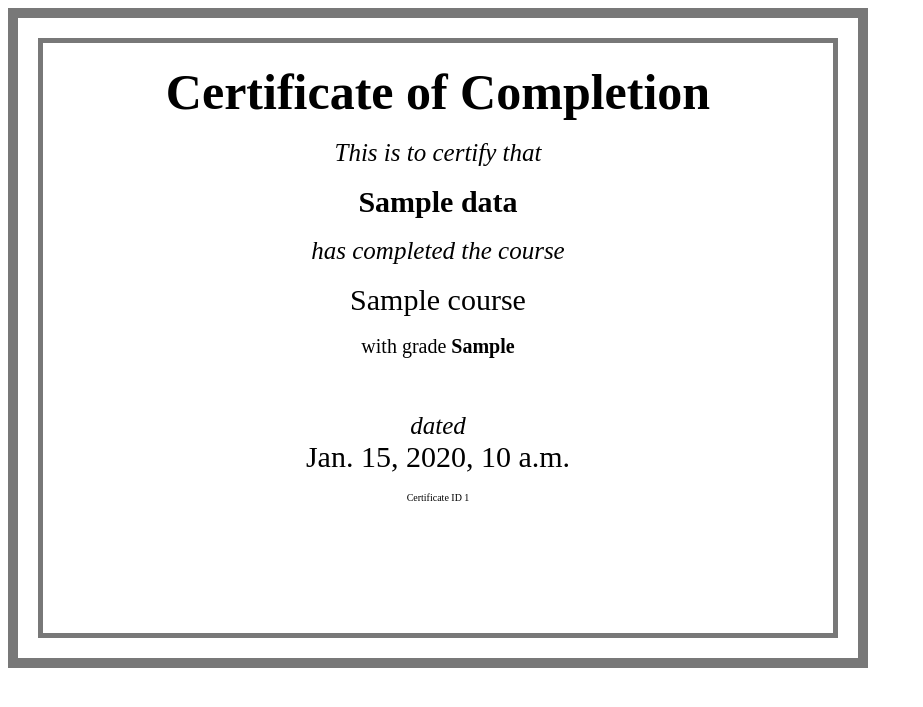
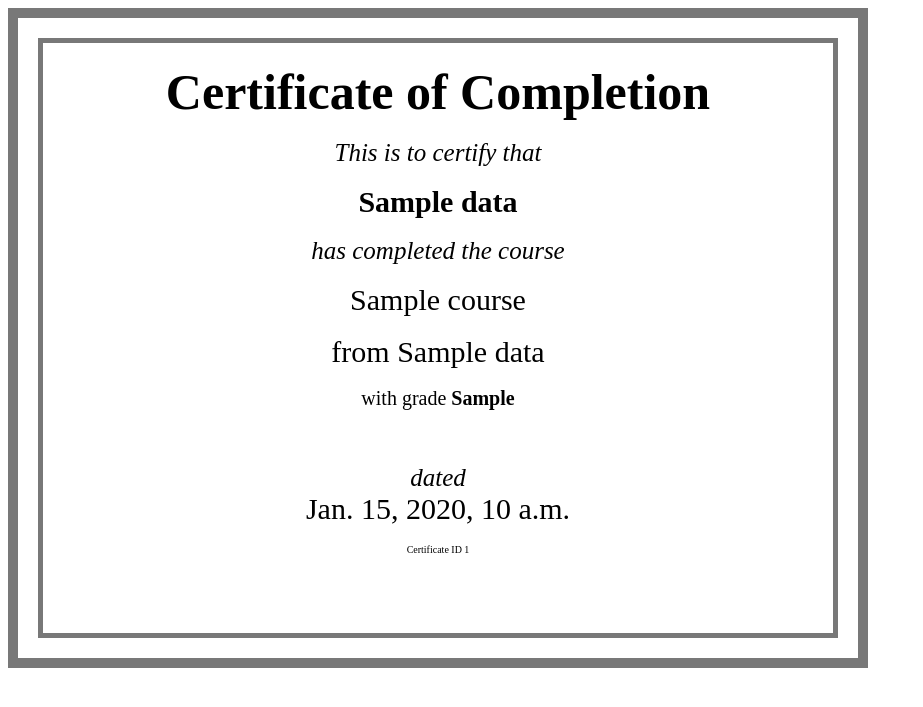
Before and after one commit to Uvaismon/StudentCertifierAPI, a Django app: template certification/templates/certification/certificate_template.html in a window 1280 px wide. Shown: the top 707 px of the page, without its empty margins (0-923 px from the left). Run offline with Django 3.2, Linux system fonts and the light colour scheme; the template is opened without the code that fills it: most values are stand-ins (such as "Sample title", 1, 10 or a date in 2020).

Commit message:
Updated certificate design

```diff
--- a/certification/templates/certification/certificate_template.html
+++ b/certification/templates/certification/certificate_template.html
@@ -8,6 +8,7 @@
        <span style="font-size:30px"><b>{{ data.student_name }}</b></span><br/><br/>
        <span style="font-size:25px"><i>has completed the course</i></span> <br/><br/>
        <span style="font-size:30px">{{ data.course }}</span> <br/><br/>
+       <span style="font-size:30px">from {{ data.university_name }}</span> <br/><br/>
        <span style="font-size:20px">with grade <b>{{ data.grade_obtained }}</b></span> <br/><br/><br/><br/>
        <span style="font-size:25px"><i>dated</i></span><br>
       <span style="font-size:30px">{{ data.generated_on }}</span><br/><br/>
```
